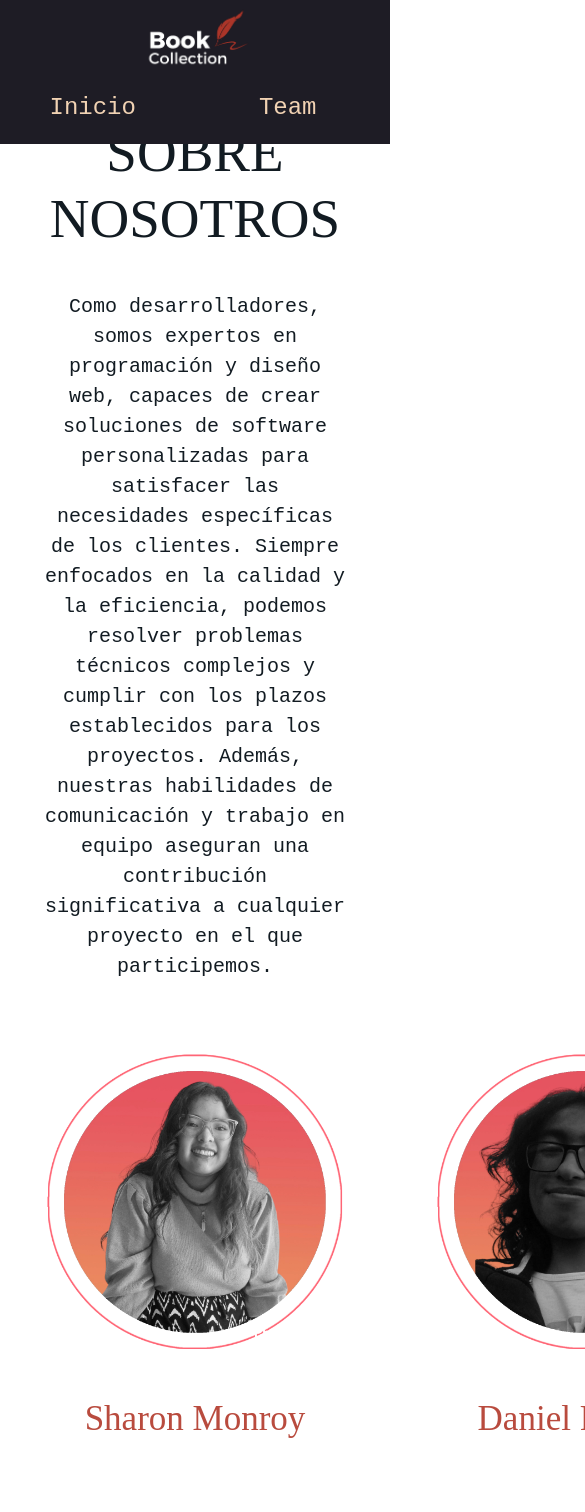
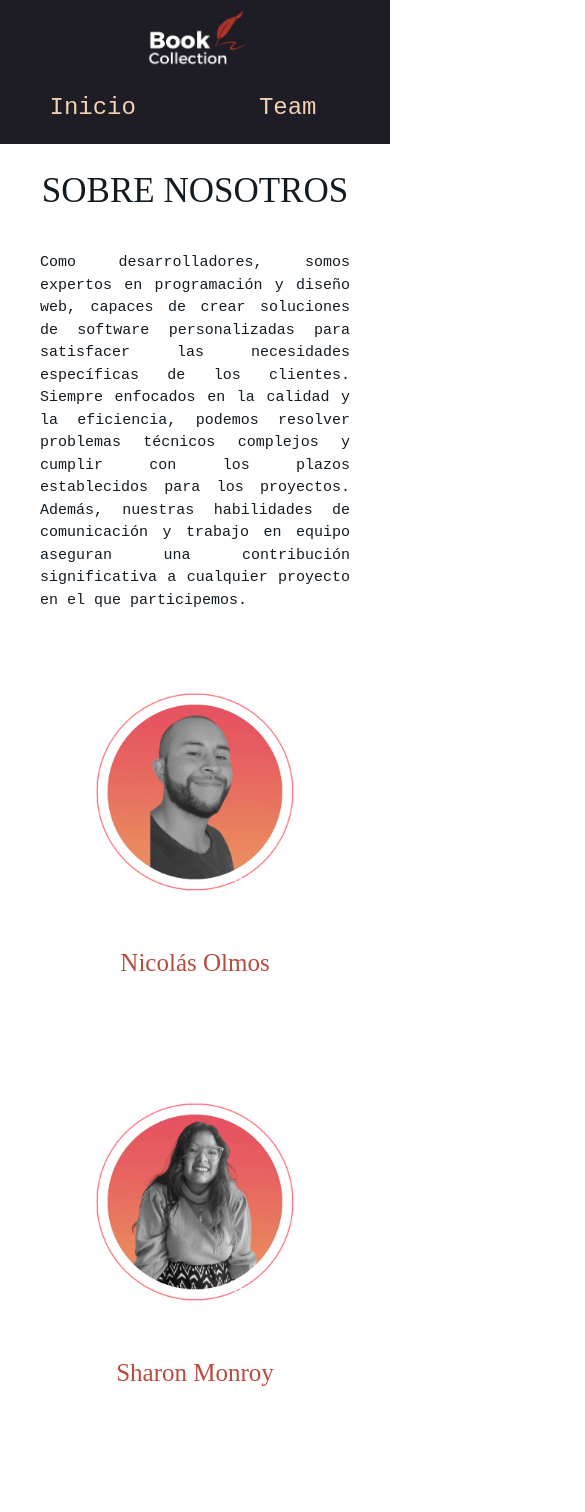
Before and after one commit to nicolasnos/bit10Team, a React (Vite) app: page /team in a window 390 px wide. Shown: the top 1512 px of the page, 585 px wide, since content can reach past the window. Built offline with nearby package versions, Linux system fonts and the light colour scheme; a web font is replaced by a local one.

Commit message:
resposivo team

```diff
--- a/src/css/Team.css
+++ b/src/css/Team.css
@@ -42,3 +42,61 @@ a {
   font-family: "Mynerve", cursive;
   font-size: 35px;
 }
+
+@media screen and (max-width: 575px) {
+
+  .nosotros-titulo {
+    font-size: 50px;
+  }
+
+  .nosotros-parrafo {
+    text-align: justify;
+  }
+
+  .contanedor-fotos {
+    display: flex;
+    flex-wrap: wrap;
+    justify-content: center;
+  }
+
+  .contanedor-fotos .card-img-top {
+    display: flex;
+    flex-direction: column;
+    align-items: center;
+    justify-content: center;
+  }
+}
+
+@media screen and (max-width: 480px) {
+  .contenedor-nosotros {
+    margin-top: 150px;
+  }
+
+  .nosotros-titulo {
+    font-size: 35px;
+  }
+
+  .nosotros-parrafo {
+    font-size: 15px;
+    text-align: justify;
+  }
+
+  .contanedor-fotos {
+    display: flex;
+    flex-wrap: wrap;
+    justify-content: center;
+  }
+
+  .contanedor-fotos .card-img-top {
+    display: flex;
+    flex-direction: column;
+    align-items: center;
+    justify-content: center;
+    margin: 10px;
+    width: 200px;
+  }
+
+  .contanedor-fotos .card-title {
+    font-size: 25px;
+  }
+}
```
